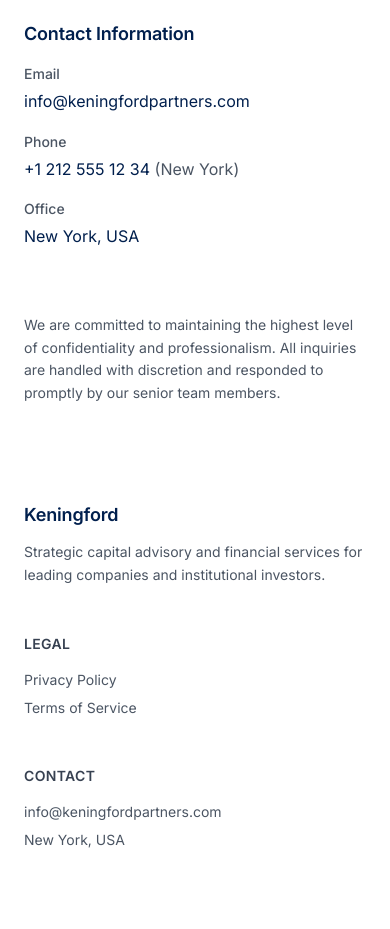
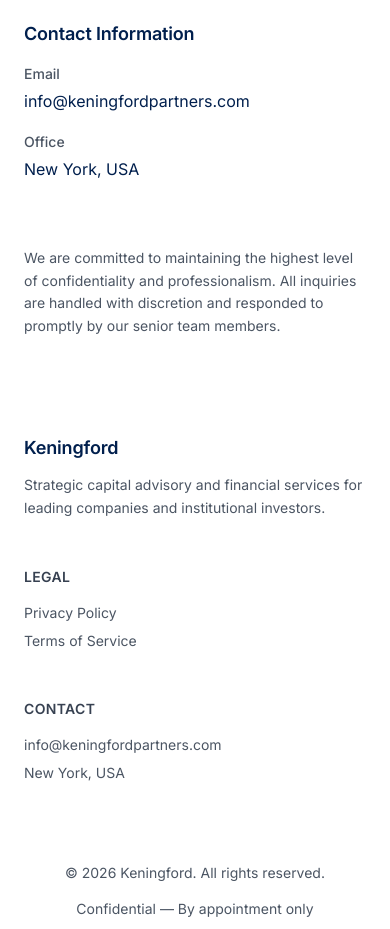
Before and after one commit to yiiterdal/Keningford, a Next.js app: page /contact in a window 390 px wide. Shown: the part 1400-2329 px from the top of the page. Built offline with nearby package versions, Linux system fonts and the light colour scheme.

Commit message:
Add borders to transaction cards and remove phone from contact

```diff
--- a/app/components/CapabilityCard.tsx
+++ b/app/components/CapabilityCard.tsx
@@ -10,7 +10,7 @@ export default function CapabilityCard({ title, description, href }: CapabilityC
   return (
     <Link
       href={href}
-      className="group block pb-8 hover:pb-6 transition-all duration-200"
+      className="group block border-b border-gray-200 pb-8 hover:pb-6 transition-all duration-200"
     >
       <h3 className="text-xl font-semibold text-navy mb-3 group-hover:text-navy-dark transition-colors">
         {title}
--- a/app/components/SelectedExperience.tsx
+++ b/app/components/SelectedExperience.tsx
@@ -54,7 +54,7 @@ export default function SelectedExperience() {
 
         <div className="grid grid-cols-1 md:grid-cols-2 lg:grid-cols-3 gap-8 mb-8">
           {transactions.map((transaction, index) => (
-            <div key={index} className="pb-6">
+            <div key={index} className="border-b border-gray-200 pb-6">
               <div className="mb-2">
                 <span className="text-xs text-gray-500 uppercase tracking-wide">
                   {transaction.type} · {transaction.sector}
--- a/app/contact/page.tsx
+++ b/app/contact/page.tsx
@@ -45,14 +45,6 @@ export default function ContactPage() {
                   </div>
 
                   <div>
-                    <div className="text-sm font-medium text-gray-600 mb-1">Phone</div>
-                    <div className="text-navy">
-                      <a href="tel:+12125551234" className="hover:underline">+1 212 555 12 34</a>
-                      <span className="text-gray-600"> (New York)</span>
-                    </div>
-                  </div>
-
-                  <div>
                     <div className="text-sm font-medium text-gray-600 mb-1">Office</div>
                     <div className="text-navy">
                       New York, USA
--- a/app/transactions/page.tsx
+++ b/app/transactions/page.tsx
@@ -110,7 +110,7 @@ export default function TransactionsPage() {
           <div className="grid grid-cols-1 md:grid-cols-2 lg:grid-cols-3 gap-8">
             {filteredTransactions.length > 0 ? (
               filteredTransactions.map((transaction, index) => (
-              <div key={index} className="pb-6">
+              <div key={index} className="border-b border-gray-200 pb-6">
                   <div className="mb-2">
                     <span className="text-xs text-gray-500 uppercase tracking-wide">
                       {transaction.type} · {transaction.sector}
```
